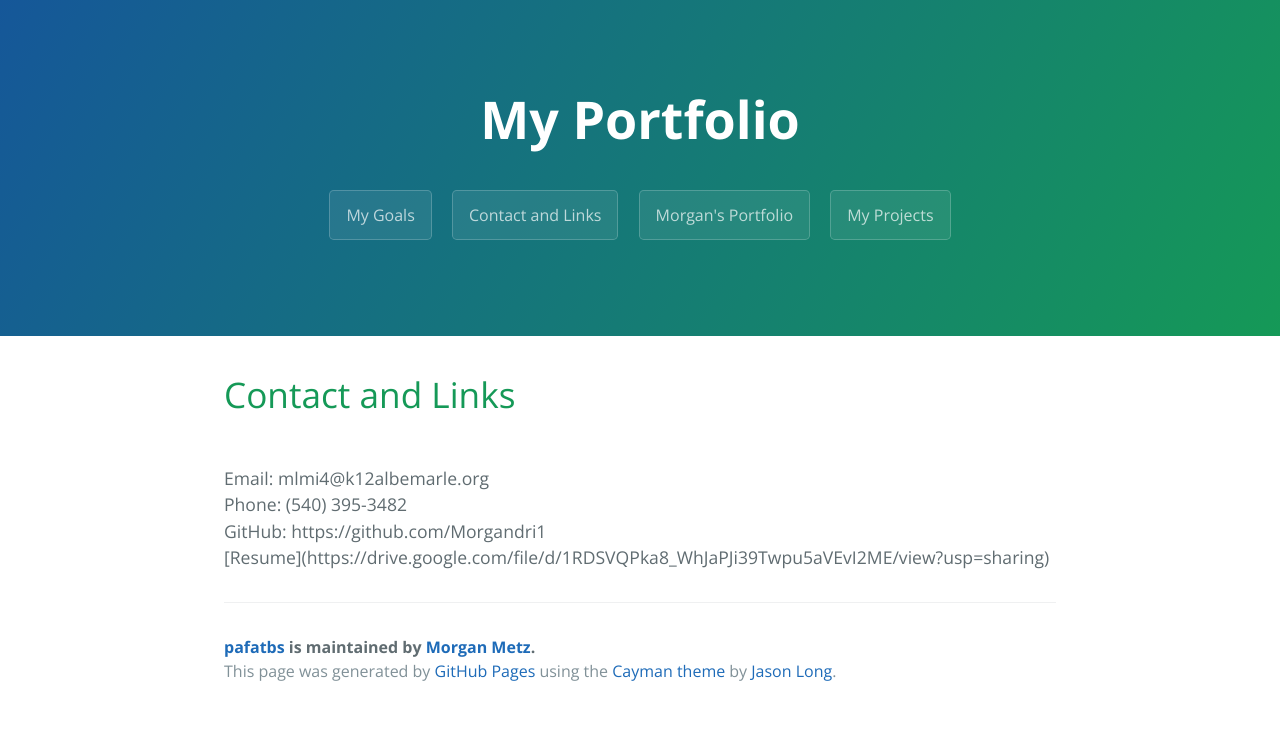
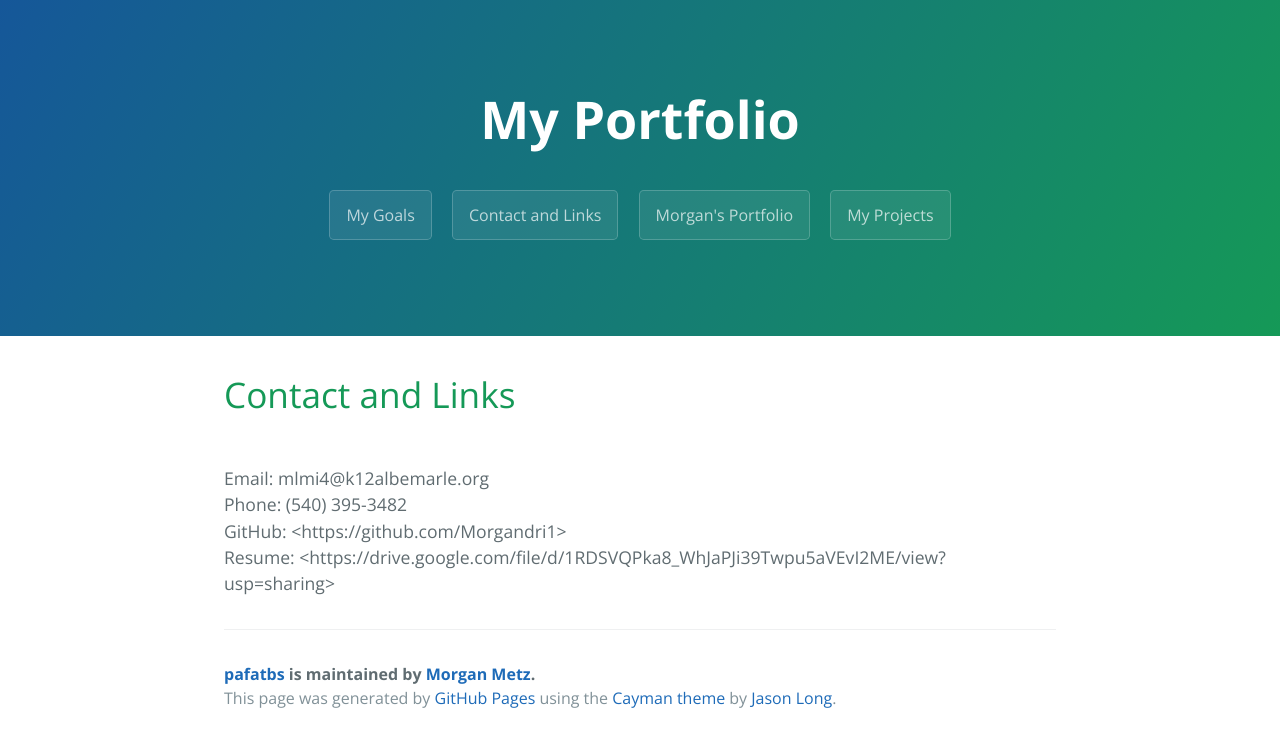
Before and after one commit to Morgandri1/portfolio, a Jekyll site: the page built from contact.md, in a window 1280 px wide. Shown: the top 747 px of the page. Built offline with Jekyll 4.4.1, drawn with Linux system fonts in a browser that asks for light colours.

```diff
--- a/contact.md
+++ b/contact.md
@@ -8,6 +8,6 @@ filename: contact.md
 <p>
 <br>Email: mlmi4@k12albemarle.org
 <br>Phone: (540) 395-3482
-<br>GitHub: https://github.com/Morgandri1
-<br>[Resume](https://drive.google.com/file/d/1RDSVQPka8_WhJaPJi39Twpu5aVEvI2ME/view?usp=sharing)
+<br>GitHub: <https://github.com/Morgandri1>
+<br>Resume: <https://drive.google.com/file/d/1RDSVQPka8_WhJaPJi39Twpu5aVEvI2ME/view?usp=sharing>
 </p>
```
